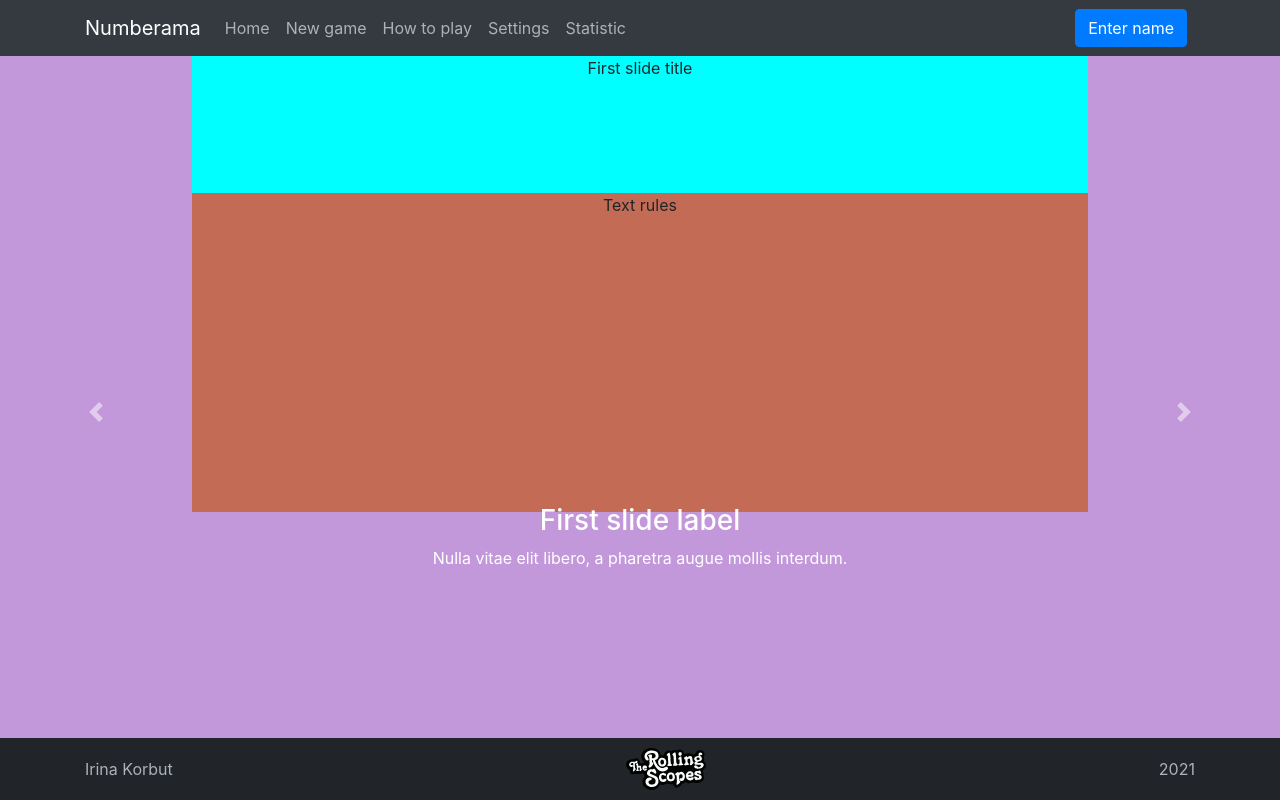
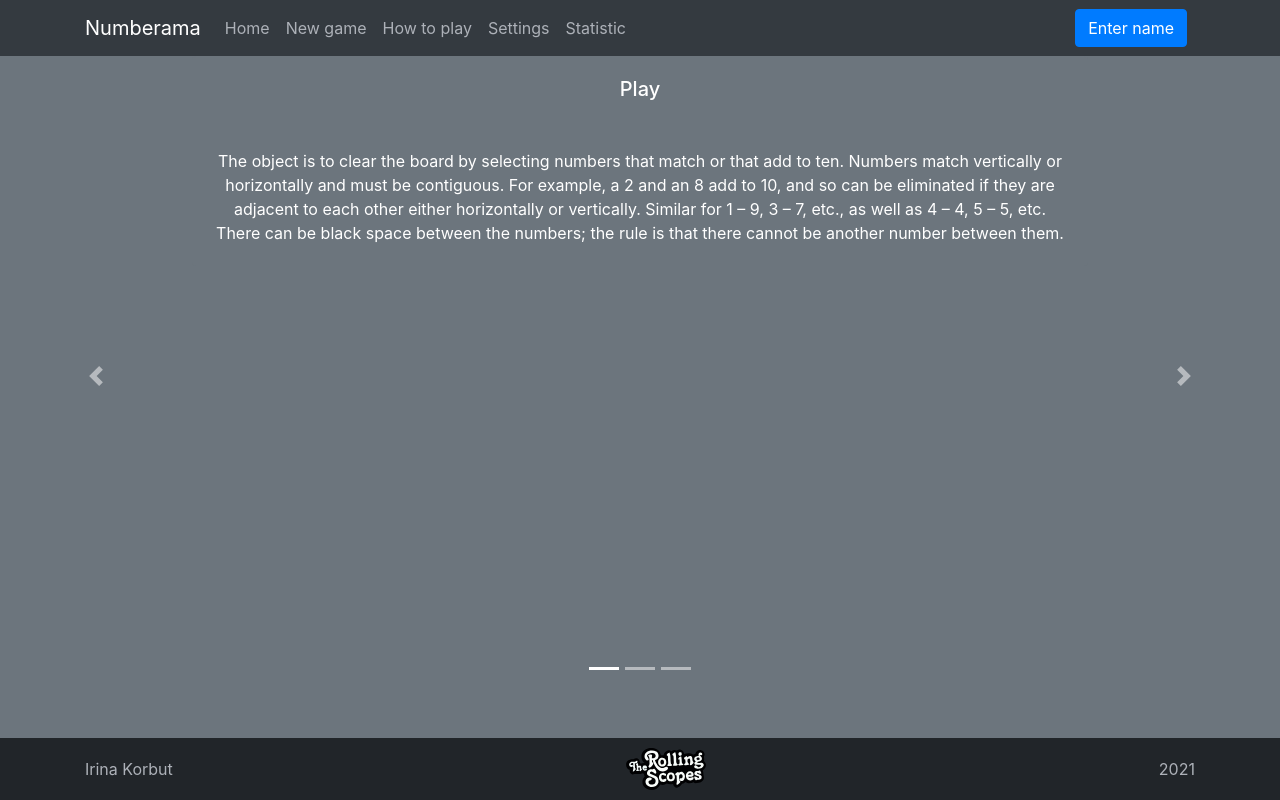
Before and after one commit to IrinaKorbut/react-game, a React (Create React App) app in the folder my-app/: page /rules in a window 1280 px wide. Built offline with nearby package versions, Linux system fonts and the light colour scheme.

Commit message:
feat: add game rules

```diff
--- a/my-app/src/App.js
+++ b/my-app/src/App.js
@@ -13,7 +13,7 @@ import { BrowserRouter, Route, Switch } from "react-router-dom";
 
 function App() {
   return (
-    <div className="App">
+    <div className="App bg-secondary">
       <BrowserRouter>
         <Header/>
         <Switch>
--- /dev/null
+++ b/my-app/src/Components/RulesPage.jsx
@@ -0,0 +1,14 @@
+import { Card } from 'react-bootstrap';
+
+export const RulesPage = (props) => {
+    return (
+        <Card style={{ width: '70%', height: '100%' }} bg="secondary" text="white" border="secondary" className="mx-auto">
+            <Card.Body>
+                <Card.Title className="mb-5">{props.title}</Card.Title>
+                <Card.Text>
+                    {props.text}
+                </Card.Text>
+            </Card.Body>
+        </Card>
+    )
+}
--- a/my-app/src/Components/Rules_page.jsx
+++ /dev/null
@@ -1,14 +0,0 @@
-import './Rules_page.scss'
-
-export const Rules_page = (props) => {
-    return (
-        <div className='rules-page'>
-            <div className='rules-page__title'>
-                {props.title} slide title
-            </div>
-            <div className='rules-page__text'>
-                Text rules
-            </div>
-        </div>
-    )
-}
--- a/my-app/src/Components/Rules_page.scss
+++ /dev/null
@@ -1,19 +0,0 @@
-.rules-page {
-    margin: 0 auto;
-    text-align: center;
-    width: 70%;
-    height: 80%;
-
-    &__title {
-        width: 100%;
-        height: 30%;
-        background-color: aqua;
-    }
-
-    &__text {
-        width: 100%;
-        height: 70%;
-        background-color: rgb(196, 107, 85);
-
-    }
-}
--- a/my-app/src/Components/Slider.jsx
+++ b/my-app/src/Components/Slider.jsx
@@ -1,30 +1,30 @@
-import { Rules_page } from './Rules_page'
+import { RulesPage } from './RulesPage'
 import { Carousel } from 'react-bootstrap';
-import './Slider.scss'
 
 export const Slider = () => {
     return (
-        <Carousel className='slider'>
-            <Carousel.Item interval={100000} className='slider__item'>
-                <Rules_page title='First'/>
-                <Carousel.Caption>
-                    <h3>First slide label</h3>
-                    <p>Nulla vitae elit libero, a pharetra augue mollis interdum.</p>
-                </Carousel.Caption>
+        <Carousel style={{height: '80%' }}  bg="dark" variant="dark">
+            <Carousel.Item style={{ width: '100%', height: '100%' }} interval={100000}>
+                <RulesPage
+                title='Play'
+                text='The object is to clear the board by selecting numbers that match or that add to ten. Numbers match vertically or horizontally and must be contiguous. For example, a 2 and an 8 add to 10, and so can be eliminated if they are adjacent to each other either horizontally or vertically. Similar for 1 – 9, 3 – 7, etc., as well as 4 – 4, 5 – 5, etc. There can be black space between the numbers; the rule is that there cannot be another number between them.'
+                />
             </Carousel.Item>
-            <Carousel.Item interval={100000} className='slider__item'>
-                <Rules_page title='Second'/>
-                <Carousel.Caption>
-                    <h3>Second slide label</h3>
-                    <p>Lorem ipsum dolor sit amet, consectetur adipiscing elit.</p>
-                </Carousel.Caption>
+            <Carousel.Item interval={100000}>
+                <RulesPage
+                title='Controls'
+                text='Select numbers by touching them. The first number you touch will turn grey. When you touch a matching number, assuming they are eliminable, they will be blacked out.'
+                />
+                <RulesPage
+                title='Undo'
+                text='You are allowed to Undo only the previous elimination, so proceed cautiously.You can Undo a Check if your previous move was not to Clear.'
+                />
             </Carousel.Item>
-            <Carousel.Item interval={100000} className='slider__item'>
-                <Rules_page title='Third'/>
-                <Carousel.Caption>
-                    <h3>Third slide label</h3>
-                    <p>Praesent commodo cursus magna, vel scelerisque nisl consectetur.</p>
-                </Carousel.Caption>
+            <Carousel.Item interval={100000}>
+                <RulesPage
+                title='Restart'
+                text='If the situation gets too dire, New Game lets you begin again'
+                />
             </Carousel.Item>
         </Carousel>
     )
--- a/my-app/src/Components/Slider.scss
+++ /dev/null
@@ -1,13 +0,0 @@
-.slider {
-    height: 89%;
-
-    .carousel-inner {
-        height: 80%;
-    }
-
-    &__item {
-        height: 100%;
-        width: 80%;
-
-    }
-}
```
